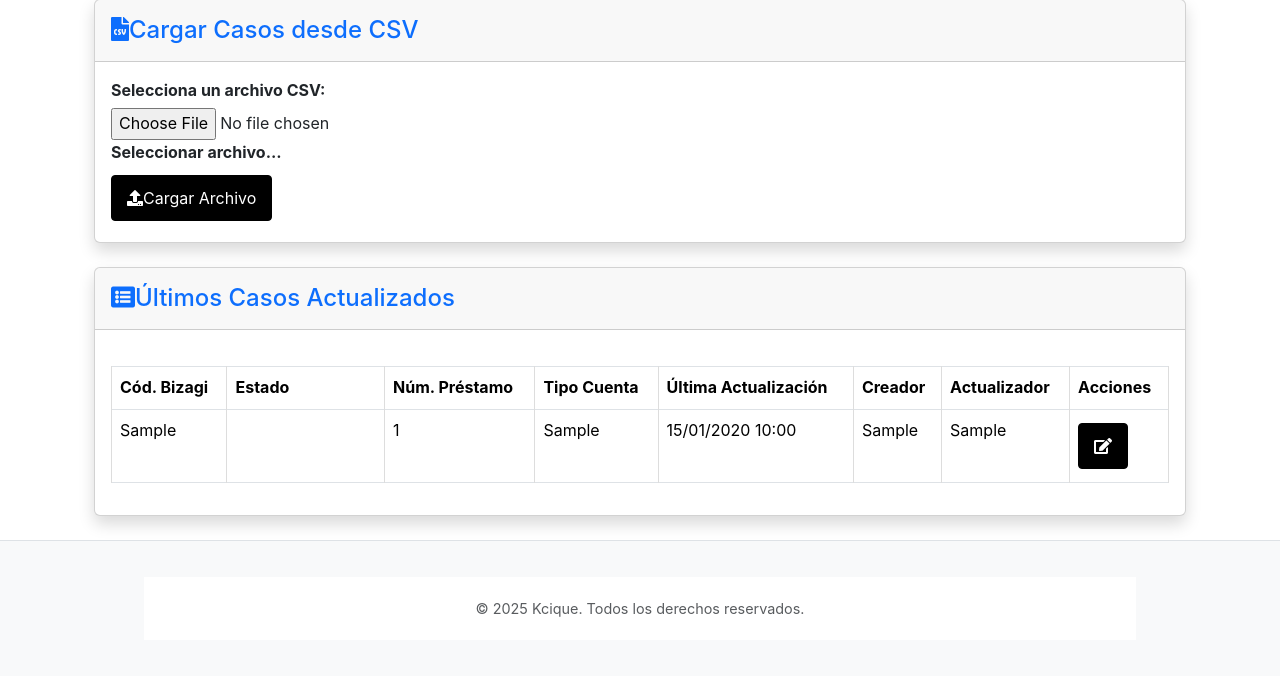
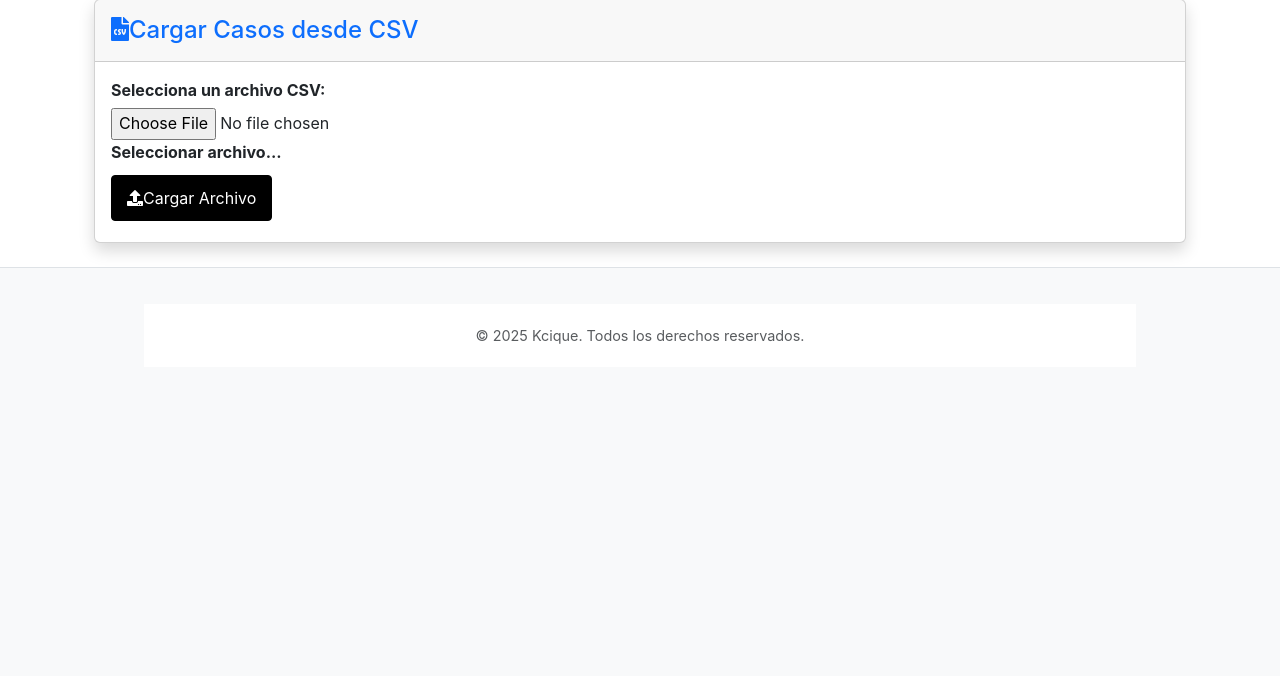
Before and after one commit to jmfernand1/kcique-project, a Django app: template templates/adagio/dashboard.html in a window 1280 px wide. Shown: the part 675-1351 px from the top of the page. After the commit the page ends 1019 px from the top, so only its background shows below. Run offline with Django 4.2, Linux system fonts and the light colour scheme; tables that the repository leaves empty hold one stand-in row (values such as "Sample post"); the template is opened without the code that fills it: values that come from a table or form of the project are taken from there, most other values are stand-ins (such as "Sample title", 1, 10 or a date in 2020); data that the repository does not hold is empty.

Commit message:
cambio en dashboard para no ver los ultimos registros agregados

```diff
--- a/templates/adagio/dashboard.html
+++ b/templates/adagio/dashboard.html
@@ -142,56 +142,6 @@
             </form>
         </div>
     </div>
-
-    <div class="card shadow mb-4">
-        <div class="card-header py-3">
-            <h4 class="m-0 font-weight-bold text-primary"><i class="fas fa-list-alt mr-2"></i>Últimos Casos Actualizados</h4>
-        </div>
-        <div class="card-body">
-            {% if casos_recientes %}
-                <div class="table-responsive">
-                    <table class="table table-bordered table-hover" id="dataTable" width="100%" cellspacing="0">
-                        <thead class="thead-light">
-                            <tr>
-                                <th>Cód. Bizagi</th>
-                                <th>Estado</th>
-                                <th>Núm. Préstamo</th>
-                                <th>Tipo Cuenta</th>
-                                <th>Última Actualización</th>
-                                <th>Creador</th>
-                                <th>Actualizador</th>
-                                <th>Acciones</th>
-                            </tr>
-                        </thead>
-                        <tbody>
-                            {% for caso in casos_recientes %}
-                            <tr>
-                                <td>{{ caso.cod_caso_bizagi }}</td>
-                                <td>
-                                    <span class="badge badge-pill badge-{% if caso.estado == 'PENDIENTE' %}warning{% elif caso.estado == 'PENDIENTE BIZAGI' %}info{% elif caso.estado == 'FINALIZADO' %}success{% elif caso.estado == 'CON ERROR' %}danger{% elif caso.estado == 'GRABADO' %}primary{% else %}secondary{% endif %}">
-                                        {{ caso.estado }}
-                                    </span>
-                                </td>
-                                <td>{{ caso.num_prestamo|default_if_none:"-" }}</td>
-                                <td>{{ caso.tipo_de_cuenta|default_if_none:"-" }}</td>
-                                <td>{{ caso.fecha_actualizacion|date:"d/m/Y H:i" }}</td>
-                                <td>{{ caso.proceso_creador|default_if_none:"-" }}</td>
-                                <td>{{ caso.proceso_actualizador|default_if_none:"-" }}</td>
-                                <td>
-                                    <a href="{% url 'admin:adagio_casodebito_change' caso.id %}" class="btn btn-sm btn-info" title="Ver/Editar en Admin">
-                                        <i class="fas fa-edit"></i>
-                                    </a>
-                                </td>
-                            </tr>
-                            {% endfor %}
-                        </tbody>
-                    </table>
-                </div>
-            {% else %}
-                <p class="text-center">No hay casos para mostrar.</p>
-            {% endif %}
-        </div>
-    </div>
 </div>
 
 {% endblock %}
```
